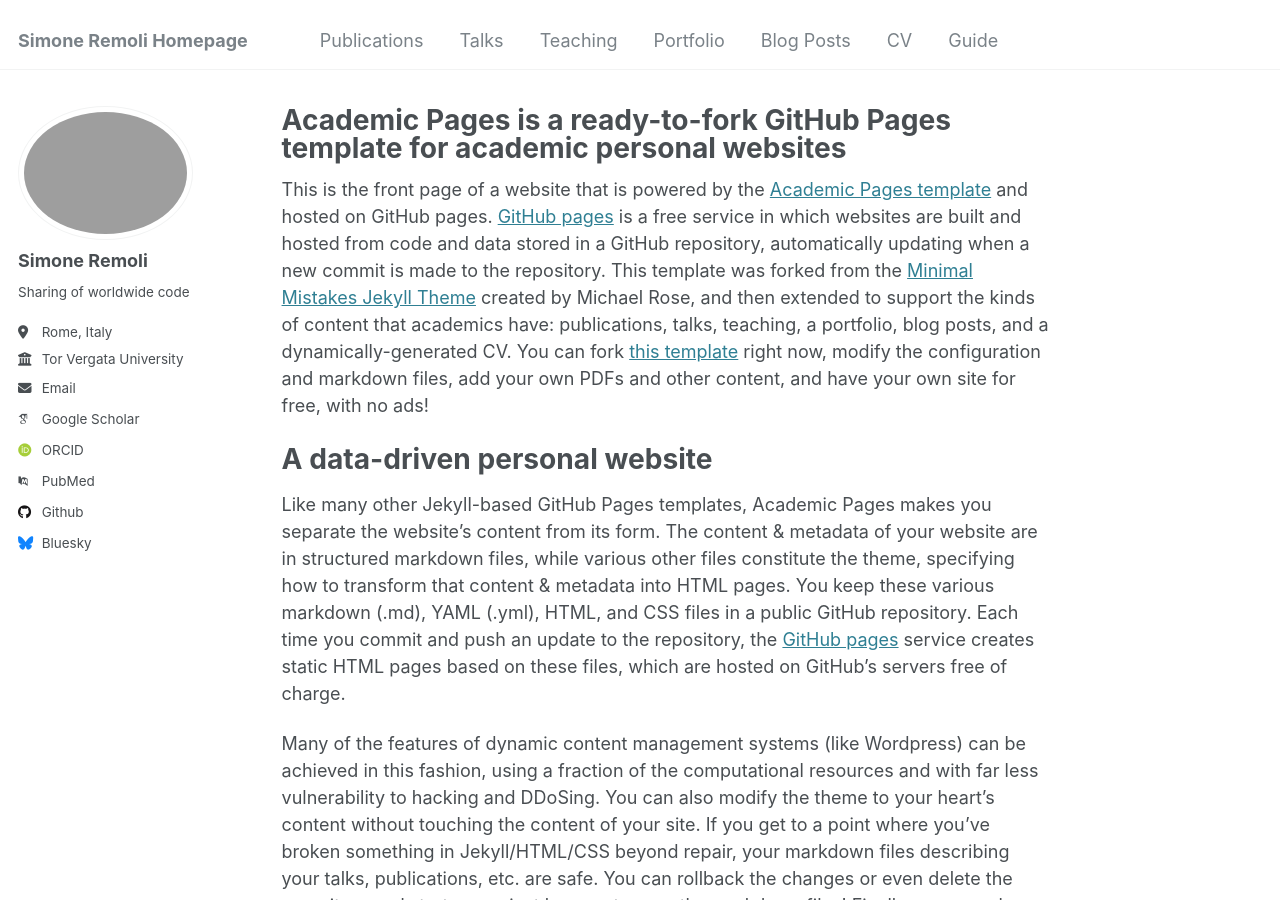
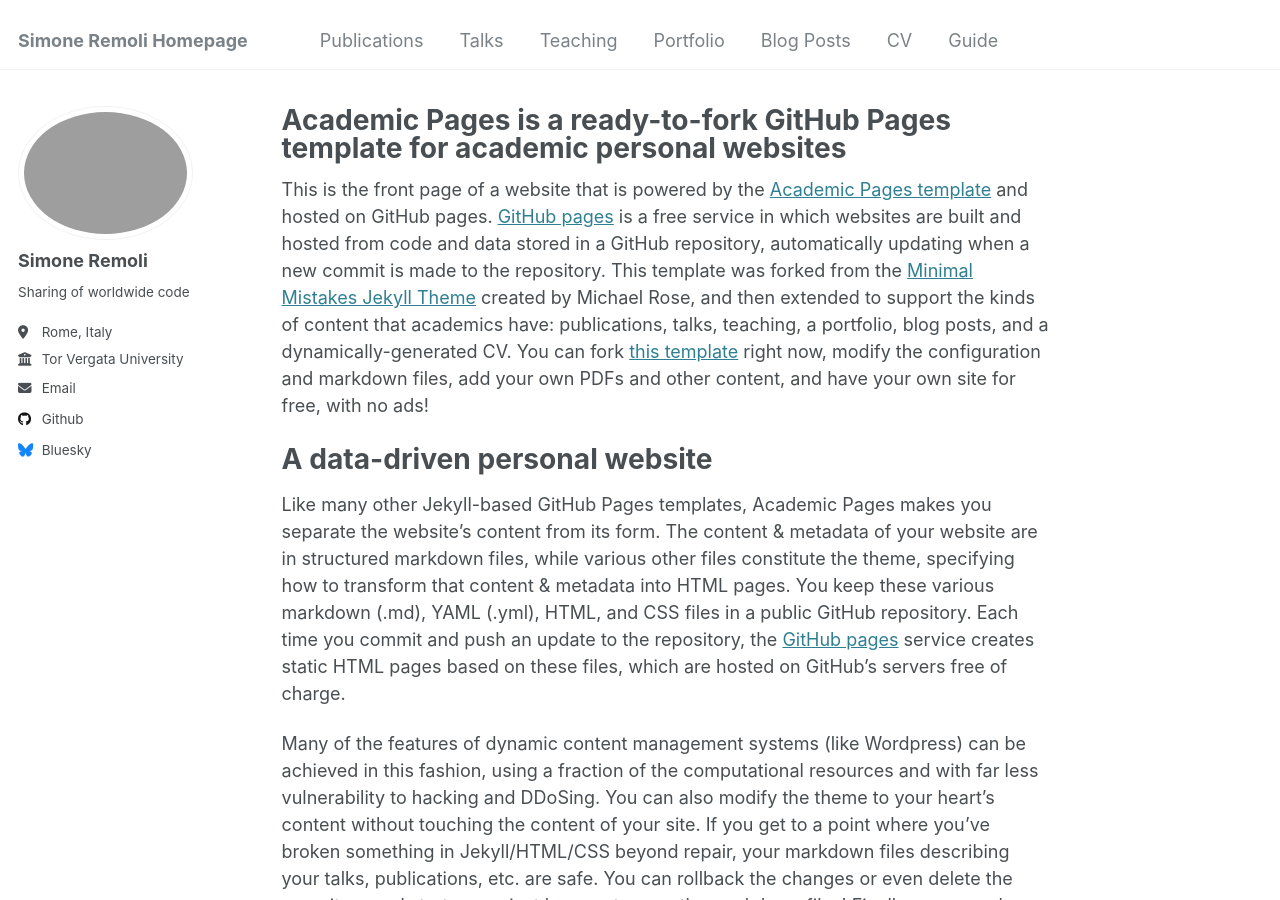
Before and after one commit to SimoneRemoli/SimoneRemoli.github.io, a Jekyll site: the page built from _pages/about.md, in a window 1280 px wide and 900 px high. Built offline with Jekyll 4.4.1, drawn with Linux system fonts in a browser that asks for light colours; some web fonts are replaced; part of the change alters nothing that is shown.

Commit message:
Update _config.yml

```diff
--- a/_config.yml
+++ b/_config.yml
@@ -28,15 +28,15 @@ author:
   location         : "Rome, Italy"
   employer         : "Tor Vergata University"
   uri              : # URL
-  email            : "none@example.org"
+  email            : "simoneremoli00@gmail.com"
 
   # Academic websites
   arxiv            : # URL - Update with the correct link to your profile
-  googlescholar    : "https://scholar.google.com/citations?user=PS_CX0AAAAAJ"
+  googlescholar    : # URL
   impactstory      : # URL
-  orcid            : "http://orcid.org/yourorcidurl"
+  orcid            : # URL
   semantic         : # URL
-  pubmed           : "https://www.ncbi.nlm.nih.gov/pubmed/?term=john+snow"
+  pubmed           : # URL
   researchgate     : # URL
   scopus           : # URL
 
@@ -44,7 +44,7 @@ author:
   bitbucket        : # Username - Update with your username on the site
   codepen          : # Username
   dribbble         : # Username
-  github           : "academicpages"
+  github           : "SimoneRemoli"
   kaggle           : # Username
   stackoverflow    : # User number or user number and name (i.e., use "1" or "1/jeff-atwood")
 
```
